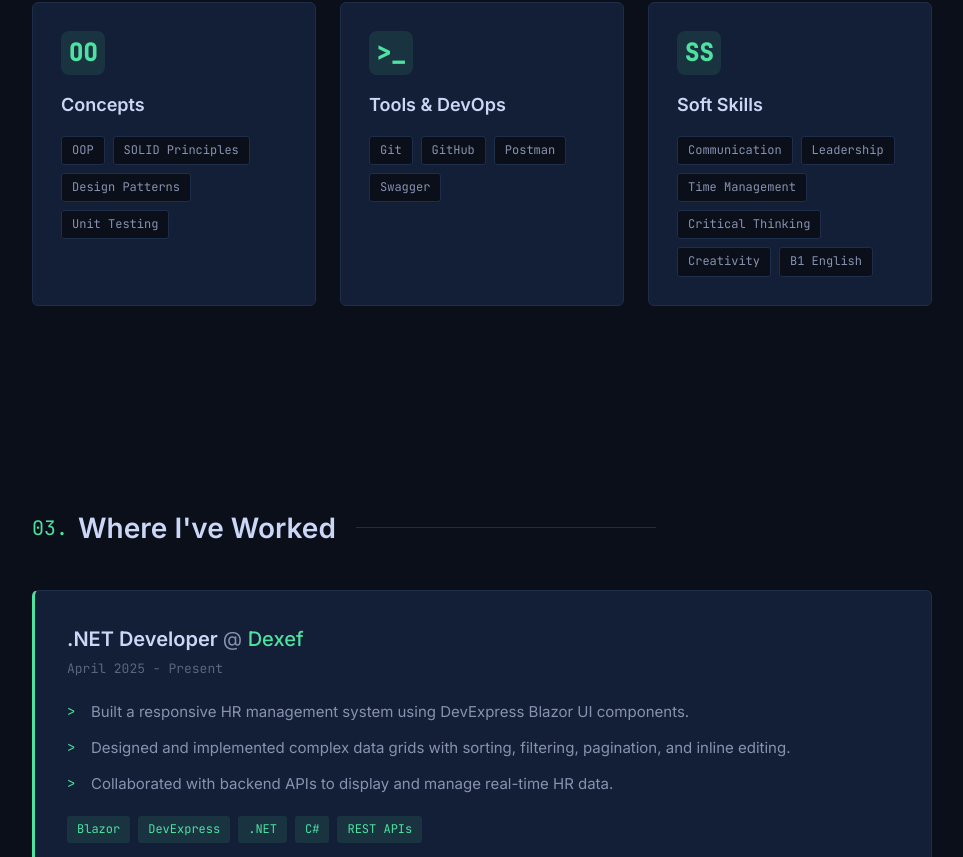
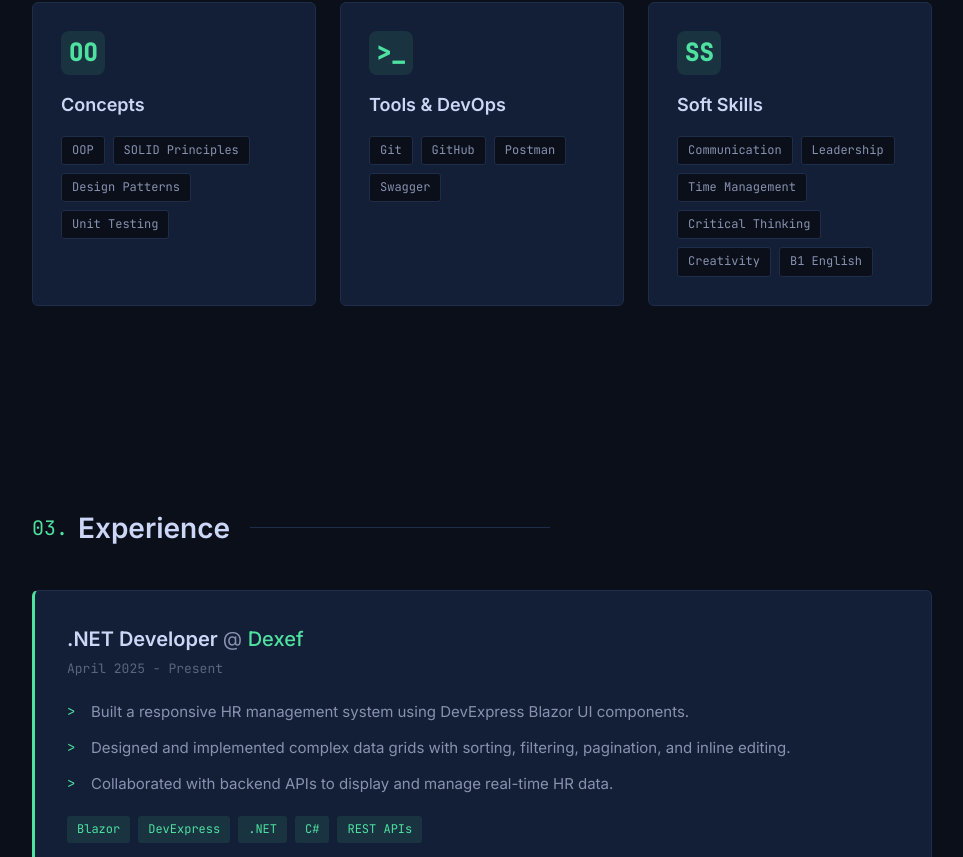
Before and after one commit to mohammedshaban99/My-Portfolio, an Angular app: page / in a window 1280 px wide. Shown: the part 1943-2800 px from the top of the page, without its empty margins (158-1121 px from the left). Built offline with nearby package versions, Linux system fonts and the light colour scheme.

Commit message:
feat: update experience section and navbar icon
Change heading and replace code icon for better theme consistency.

Co-authored-by: Mohammed Shaban <141827927+mohammedshaban99@users.noreply.github.com>

```diff
--- a/src/app/components/experience/experience.component.ts
+++ b/src/app/components/experience/experience.component.ts
@@ -10,7 +10,7 @@ import { CommonModule } from '@angular/common';
       <div class="section__container">
         <h2 id="experience-heading" class="section__heading">
           <span class="section__heading-number">03.</span>
-          Where I've Worked
+          Experience
           <span class="section__heading-line"></span>
         </h2>
 
--- a/src/app/components/navbar/navbar.component.ts
+++ b/src/app/components/navbar/navbar.component.ts
@@ -13,7 +13,7 @@ import { CommonModule } from '@angular/common';
     >
       <nav class="navbar__inner" aria-label="Main navigation">
         <a href="#" class="navbar__logo" aria-label="Home">
-          <svg class="navbar__logo-icon" xmlns="http://www.w3.org/2000/svg" width="28" height="28" viewBox="0 0 24 24" fill="none" stroke="currentColor" stroke-width="2" stroke-linecap="round" stroke-linejoin="round"><polyline points="16 18 22 12 16 6"/><polyline points="8 6 2 12 8 18"/></svg>
+          <svg class="navbar__logo-icon" xmlns="http://www.w3.org/2000/svg" width="28" height="28" viewBox="0 0 24 24" fill="none" stroke="currentColor" stroke-width="2" stroke-linecap="round" stroke-linejoin="round"><rect x="2" y="3" width="20" height="14" rx="2" ry="2"/><line x1="8" y1="21" x2="16" y2="21"/><line x1="12" y1="17" x2="12" y2="21"/><polyline points="7 10 9.5 8 7 6"/><line x1="11" y1="10" x2="15" y2="10"/></svg>
         </a>
 
         <button
```
